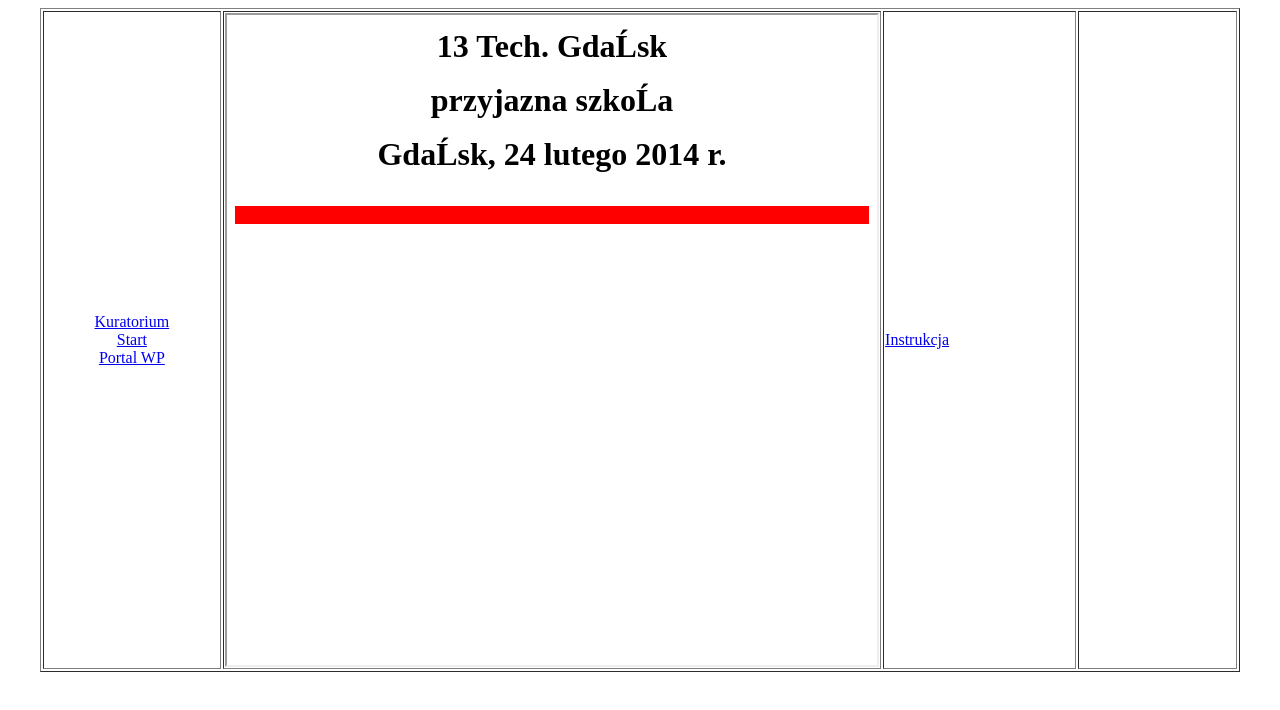
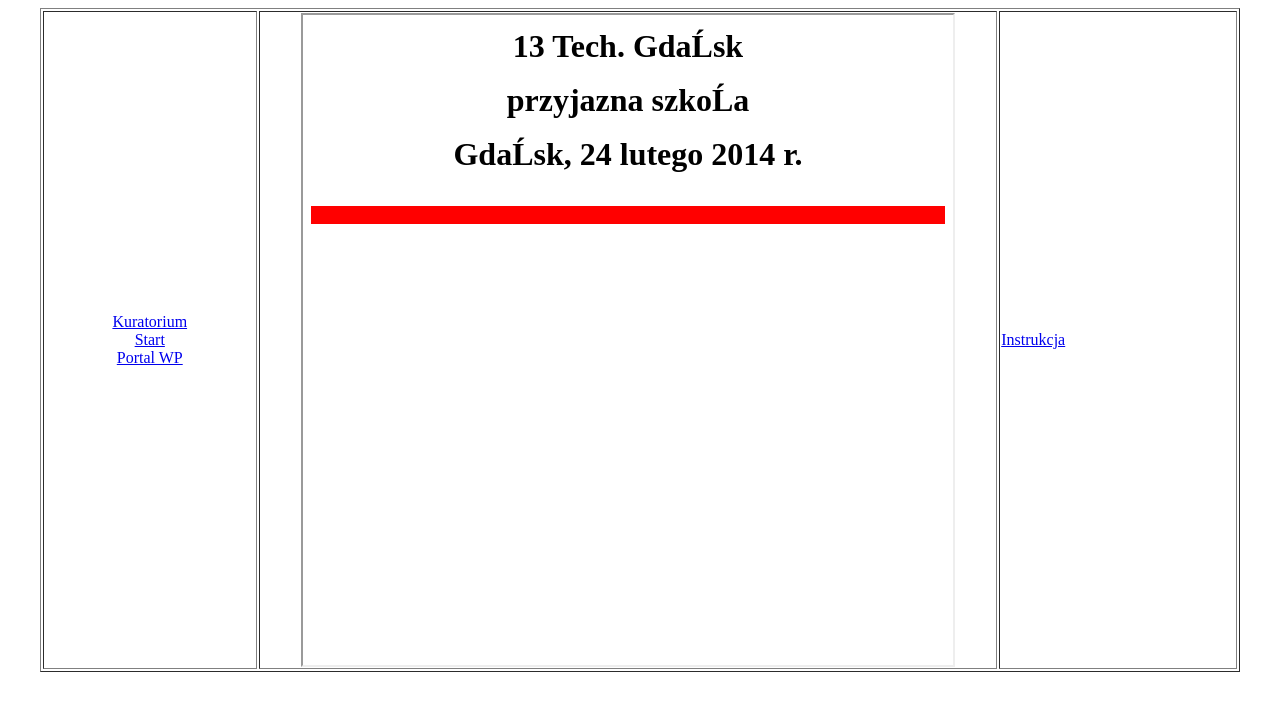
Before and after one commit to KrzysztofDw/CSS, a plain HTML site: page index.html in a window 1280 px wide. Drawn offline with Linux system fonts and the light colour scheme.

Commit message:
Update index.html

```diff
--- a/index.html
+++ b/index.html
@@ -14,7 +14,7 @@
  </td>
   <td width=20% align=cennter>
    <a href="instrukcja_css.pdf" target="strony">Instrukcja</a>
- <td width=18% align=center>
+ </td>
  </td>
  </tr>
 </table>
```
